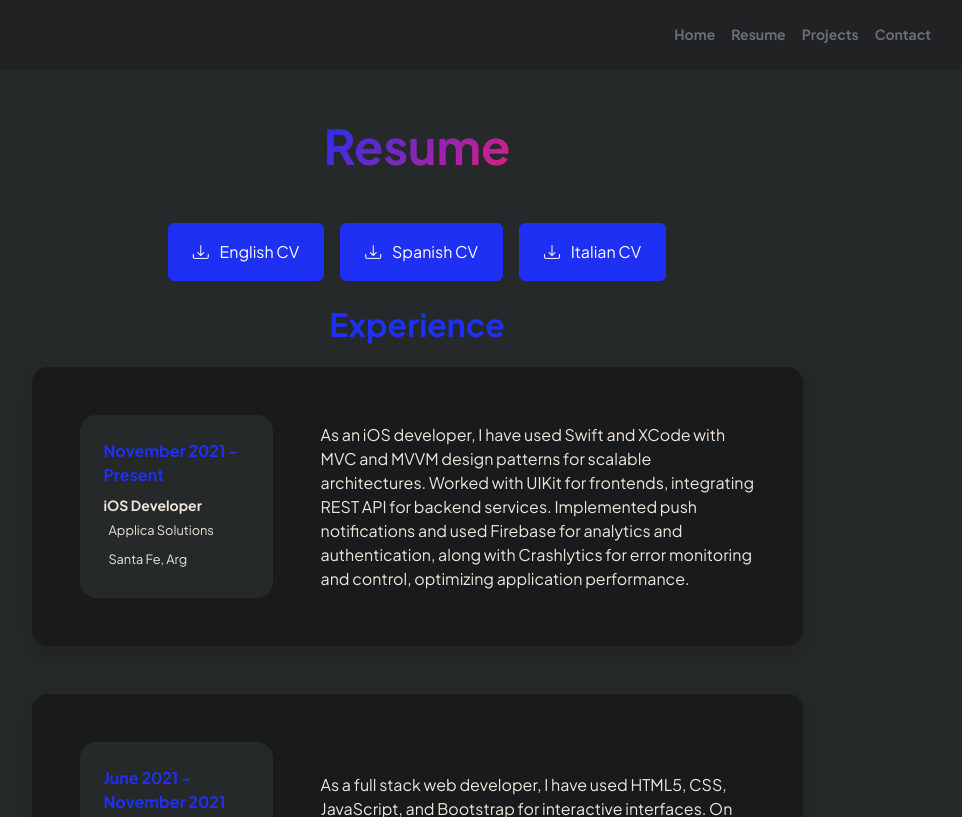
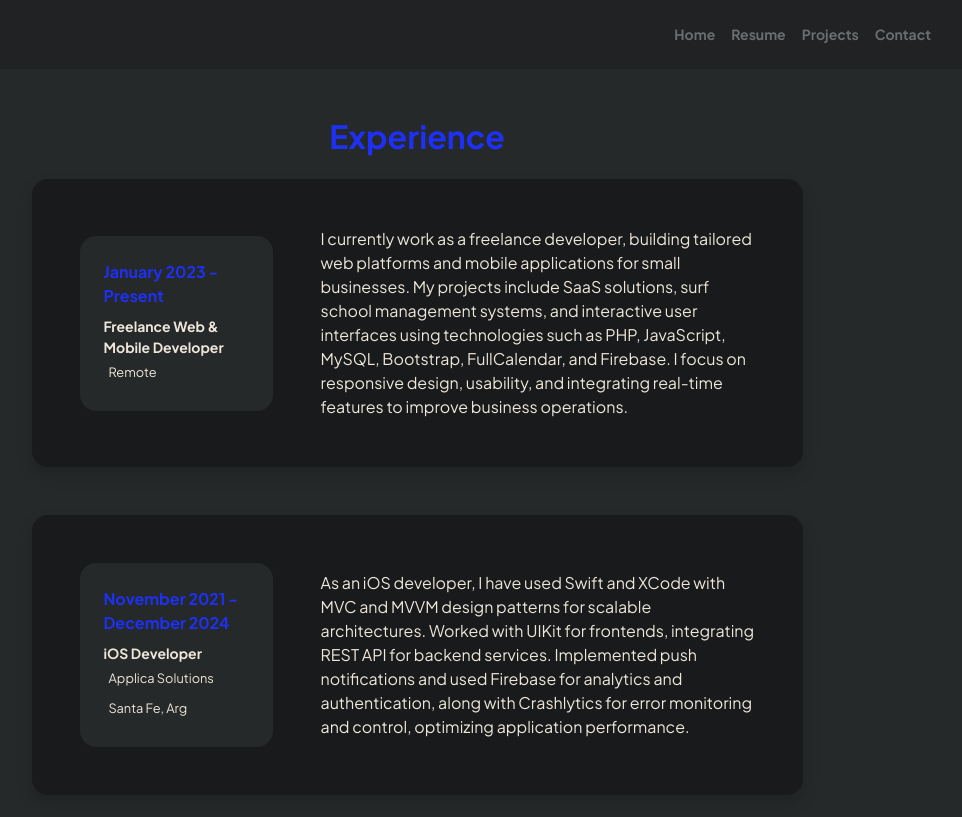
Before and after one commit to NicolasLlanos8799/nicolas-llanos, a plain HTML site: page resume.html in a window 1280 px wide. Shown: the top 817 px of the page, without its empty margins (223-1185 px from the left). Drawn offline with nearby package versions, Linux system fonts and the light colour scheme.

Commit message:
arreglos

```diff
--- a/resume.html
+++ b/resume.html
@@ -43,47 +43,46 @@
         </nav>
         <!-- Page Content-->
         <div class="container px-5 my-5">
-            <div class="text-center mb-5">
-                <h1 class="display-5 fw-bolder mb-0"><span class="text-gradient d-inline">Resume</span></h1>
-            </div>
             <div class="row gx-5 justify-content-center">
                 <div class="col-lg-11 col-xl-9 col-xxl-8">
-                     <!-- Download resume buttons -->
-                     <div class="mb-4 d-flex justify-content-center">
-                        <a class="btn btn-primary px-4 py-3 me-3"
-                           href="./pdfs/Curriculum Vitae EN - Nicolas Llanos.pdf"
-                           target="_blank" download>
-                            <div class="d-inline-block bi bi-download me-2"></div>
-                            English CV
-                        </a>
-                        <a class="btn btn-primary px-4 py-3 me-3"
-                           href="./pdfs/Curriculum-Vitae-ES Nicolas Llanos.pdf"
-                           target="_blank" download>
-                            <div class="d-inline-block bi bi-download me-2"></div>
-                            Spanish CV
-                        </a>
-                        <a class="btn btn-primary px-4 py-3"
-                           href="./pdfs/Curriculum Vitae IT - Nicolas Llanos.pdf"
-                           target="_blank" download>
-                            <div class="d-inline-block bi bi-download me-2"></div>
-                            Italian CV
-                        </a>
-                    </div>
                     <!-- Experience Section-->
                     <section>
                         <div class="d-flex align-items-center justify-content-center mb-4">
                             <h2 class="text-primary fw-bolder mb-0 text-center">Experience</h2>
                         </div>
 
-                        <!-- Experience Card 1-->
+                        <!-- Experience Card 0 - Freelancer -->
                         <div class="card shadow border-0 rounded-4 mb-5">
                             <div class="card-body p-5">
                                 <div class="row align-items-center gx-5">
                                     <div class="col text-center text-lg-start mb-4 mb-lg-0">
                                         <div class="bg-light p-4 rounded-4">
-                                            <div class="text-primary fw-bolder mb-2">November 2021 - Present</div>
+                                            <div class="text-primary fw-bolder mb-2">January 2023 - Present</div>
+                                            <div class="small fw-bolder">Freelance Web & Mobile Developer</div>
+                                            <div class="small text-muted">Remote</div>
+                                        </div>
+                                    </div>
+                                    <div class="col-lg-8">
+                                        <div>I currently work as a freelance developer, building tailored web platforms
+                                            and mobile applications for small businesses. My projects include SaaS
+                                            solutions, surf school management systems, and interactive user interfaces
+                                            using technologies such as PHP, JavaScript, MySQL, Bootstrap, FullCalendar,
+                                            and Firebase. I focus on responsive design, usability, and integrating
+                                            real-time features to improve business operations.</div>
+                                    </div>
+                                </div>
+                            </div>
+                        </div>
+
+                        <!-- Experience Card 1 -->
+                        <div class="card shadow border-0 rounded-4 mb-5">
+                            <div class="card-body p-5">
+                                <div class="row align-items-center gx-5">
+                                    <div class="col text-center text-lg-start mb-4 mb-lg-0">
+                                        <div class="bg-light p-4 rounded-4">
+                                            <div class="text-primary fw-bolder mb-2">November 2021 - December 2024</div>
                                             <div class="small fw-bolder">iOS Developer</div>
-                                            <div class="small text-muted">Applica Solutions </div>
+                                            <div class="small text-muted">Applica Solutions</div>
                                             <div class="small text-muted">Santa Fe, Arg</div>
                                         </div>
                                     </div>
@@ -97,7 +96,8 @@
                                 </div>
                             </div>
                         </div>
-                        <!-- Experience Card 2-->
+
+                        <!-- Experience Card 2 -->
                         <div class="card shadow border-0 rounded-4 mb-5">
                             <div class="card-body p-5">
                                 <div class="row align-items-center gx-5">
@@ -120,6 +120,7 @@
                             </div>
                         </div>
                     </section>
+
                     <!-- Education Section-->
                     <section>
                         <h2 class="text-secondary fw-bolder mb-4 text-center">Education</h2>
@@ -225,21 +226,22 @@
                                             class="feature bg-primary bg-gradient-primary-to-secondary text-white rounded-3 me-3">
                                             <i class="bi bi-code-slash"></i>
                                         </div>
-                                        <h3 class="fw-bolder mb-0"><span class="text-gradient d-inline">Languages Speaks</span>
+                                        <h3 class="fw-bolder mb-0"><span class="text-gradient d-inline">Languages
+                                                Speaks</span>
                                         </h3>
                                     </div>
                                     <div class="row row-cols-1 row-cols-md-3 mb-4">
                                         <div class="col mb-4 mb-md-0">
                                             <div class="d-flex align-items-center bg-light rounded-4 p-3 h-100">Spanish
-                                                (Native)</div>
+                                            </div>
                                         </div>
                                         <div class="col mb-4 mb-md-0">
                                             <div class="d-flex align-items-center bg-light rounded-4 p-3 h-100">Italian
-                                                (B1)</div>
+                                            </div>
                                         </div>
                                         <div class="col">
                                             <div class="d-flex align-items-center bg-light rounded-4 p-3 h-100">English
-                                                (A1)</div>
+                                            </div>
                                         </div>
                                     </div>
                                 </div>
```
Also changed, not shown: index.html (+3 -3 lines), projects.html (+3 -3 lines).
